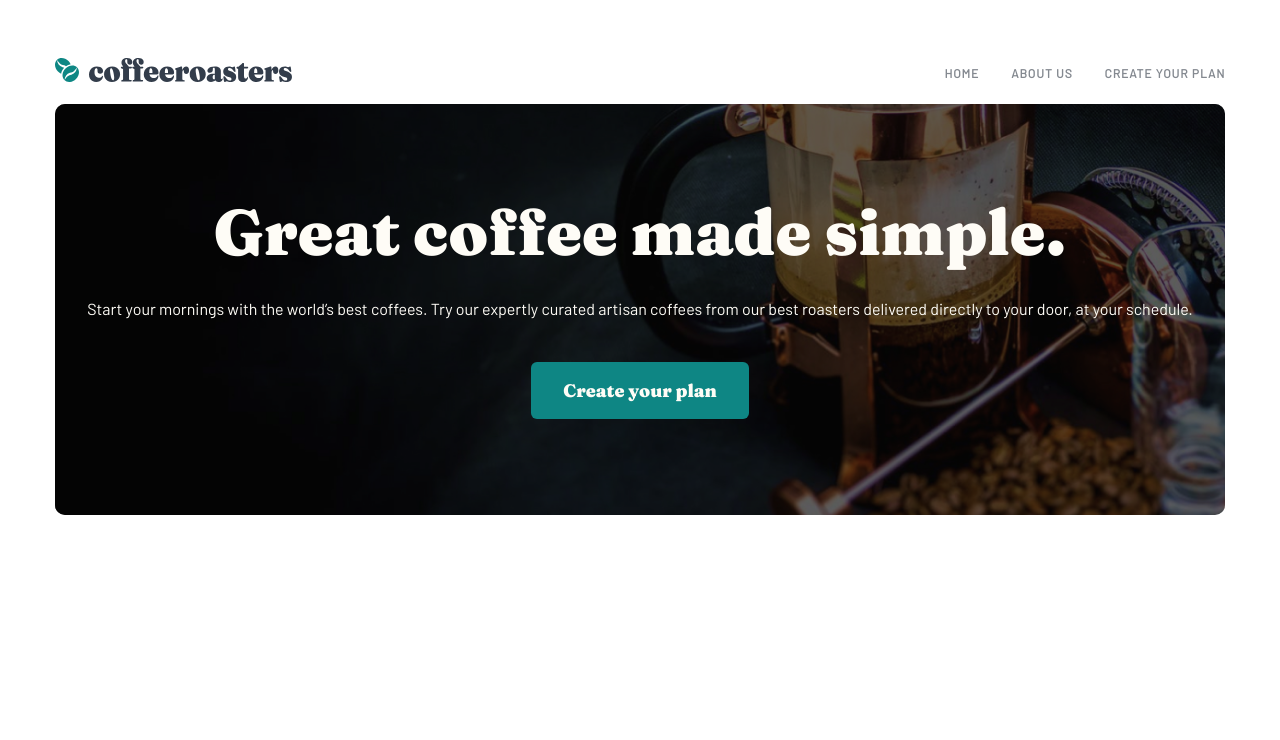
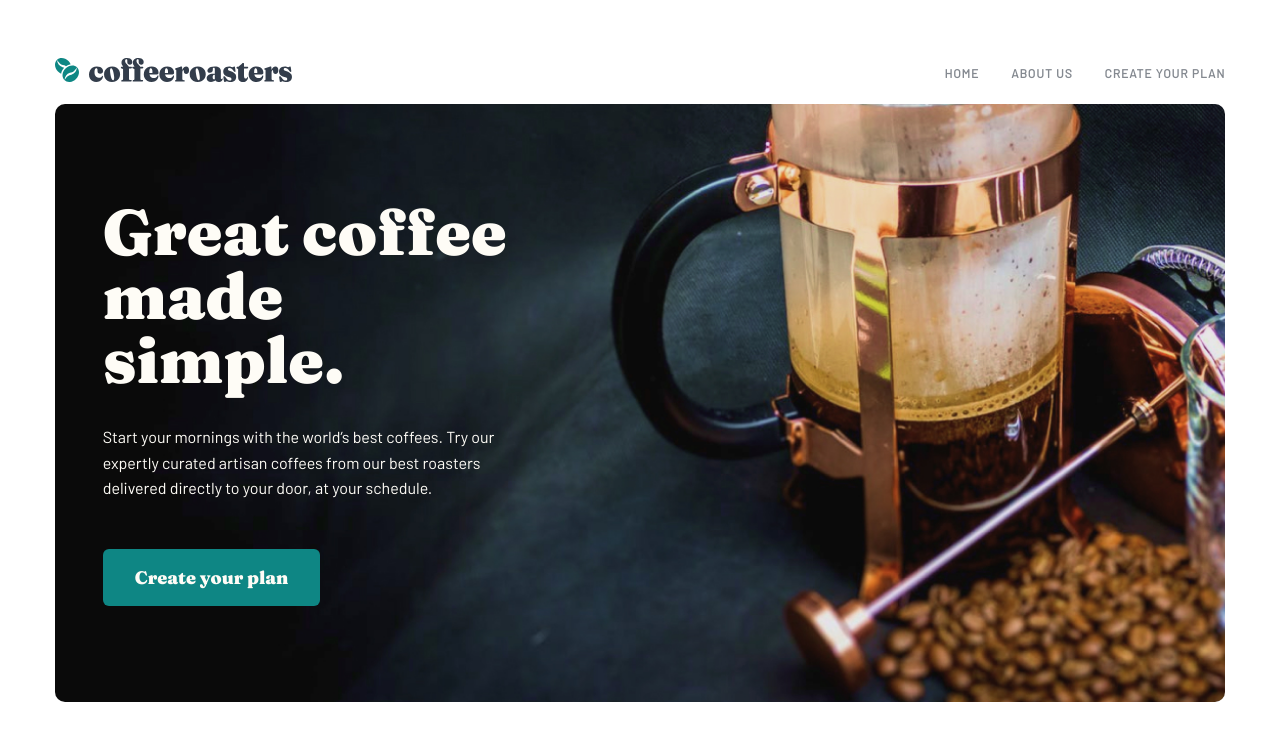
Before and after one commit to bluepersia/coffeeroasters, a React (Vite) app: page / in a window 1280 px wide. Shown: the top 740 px of the page. Built offline with nearby package versions, Linux system fonts and the light colour scheme.

Commit message:
Hero tablet styles

```diff
--- a/src/components/home/Hero/Hero.tsx
+++ b/src/components/home/Hero/Hero.tsx
@@ -6,6 +6,7 @@ import clsx from "clsx";
 export default function Hero() {
   return (
     <section className={clsx(styles.hero, "radius-10")}>
+      <div className={styles.content}>
         <h1 className={clsx(styles.title, "text-1")}>
           Great coffee made simple.
         </h1>
@@ -22,6 +23,7 @@ export default function Hero() {
           alt="Shimmering golden coffee pot and beans"
           className={clsx(styles.img, "radius-10")}
         />
+      </div>
     </section>
   );
 }
--- a/src/components/home/Hero/hero.module.css
+++ b/src/components/home/Hero/hero.module.css
@@ -4,6 +4,9 @@
   color: var(--color-neutral-50);
   text-align: center;
   padding: 6rem 1.5rem;
+}
+.content {
+  max-width: 26.25rem;
 }
 .title {
   margin-bottom: 2rem;
@@ -20,3 +23,15 @@
   object-fit: cover;
   z-index: -1;
 }
+
+@media (min-width: 768px) {
+  .hero {
+    background: none;
+    text-align: left;
+    padding: 6rem 3rem;
+  }
+
+  .desc {
+    margin-bottom: 3rem;
+  }
+}
```
Lines whose indentation alone changed are shown as unchanged.
